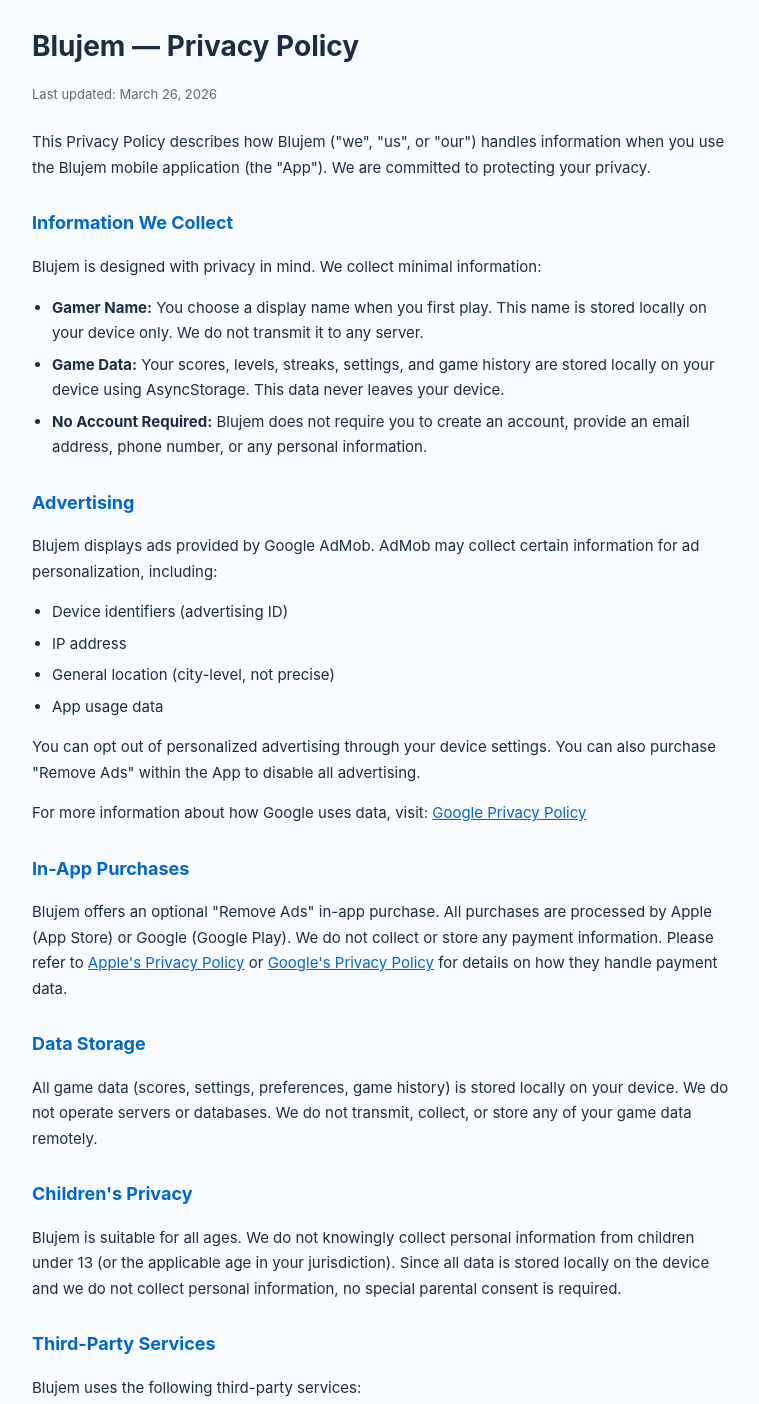
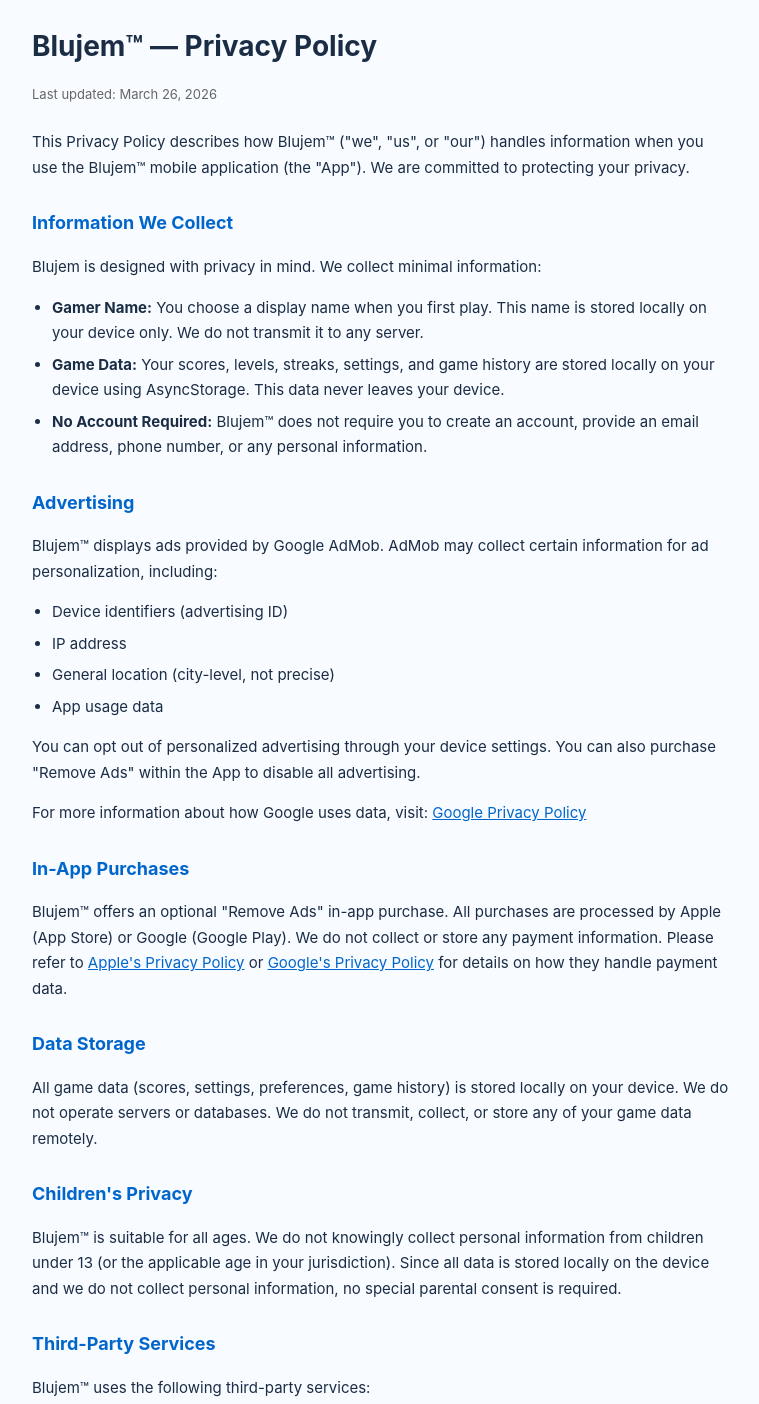
Before and after one commit to Blujemgame/blujem-privacy, a plain HTML site: page index.html in a window 1280 px wide. Shown: the part 20-1424 px from the top of the page, without its empty margins (258-1017 px from the left). Drawn offline with Linux system fonts and the light colour scheme.

Commit message:
Update index.html

```diff
--- a/index.html
+++ b/index.html
@@ -3,7 +3,7 @@
 <head>
   <meta charset="UTF-8">
   <meta name="viewport" content="width=device-width, initial-scale=1.0">
-  <title>Blujem — Privacy Policy</title>
+  <title>Blujem™ — Privacy Policy</title>
   <style>
     body {
       font-family: -apple-system, BlinkMacSystemFont, 'Segoe UI', Roboto, sans-serif;
@@ -24,21 +24,21 @@
   </style>
 </head>
 <body>
-  <h1>Blujem — Privacy Policy</h1>
+  <h1>Blujem™ — Privacy Policy</h1>
   <p class="date">Last updated: March 26, 2026</p>
 
-  <p>This Privacy Policy describes how Blujem ("we", "us", or "our") handles information when you use the Blujem mobile application (the "App"). We are committed to protecting your privacy.</p>
+  <p>This Privacy Policy describes how Blujem™ ("we", "us", or "our") handles information when you use the Blujem™ mobile application (the "App"). We are committed to protecting your privacy.</p>
 
   <h2>Information We Collect</h2>
   <p>Blujem is designed with privacy in mind. We collect minimal information:</p>
   <ul>
     <li><strong>Gamer Name:</strong> You choose a display name when you first play. This name is stored locally on your device only. We do not transmit it to any server.</li>
     <li><strong>Game Data:</strong> Your scores, levels, streaks, settings, and game history are stored locally on your device using AsyncStorage. This data never leaves your device.</li>
-    <li><strong>No Account Required:</strong> Blujem does not require you to create an account, provide an email address, phone number, or any personal information.</li>
+    <li><strong>No Account Required:</strong> Blujem™ does not require you to create an account, provide an email address, phone number, or any personal information.</li>
   </ul>
 
   <h2>Advertising</h2>
-  <p>Blujem displays ads provided by Google AdMob. AdMob may collect certain information for ad personalization, including:</p>
+  <p>Blujem™ displays ads provided by Google AdMob. AdMob may collect certain information for ad personalization, including:</p>
   <ul>
     <li>Device identifiers (advertising ID)</li>
     <li>IP address</li>
@@ -49,16 +49,16 @@
   <p>For more information about how Google uses data, visit: <a href="https://policies.google.com/privacy">Google Privacy Policy</a></p>
 
   <h2>In-App Purchases</h2>
-  <p>Blujem offers an optional "Remove Ads" in-app purchase. All purchases are processed by Apple (App Store) or Google (Google Play). We do not collect or store any payment information. Please refer to <a href="https://www.apple.com/legal/privacy/">Apple's Privacy Policy</a> or <a href="https://policies.google.com/privacy">Google's Privacy Policy</a> for details on how they handle payment data.</p>
+  <p>Blujem™ offers an optional "Remove Ads" in-app purchase. All purchases are processed by Apple (App Store) or Google (Google Play). We do not collect or store any payment information. Please refer to <a href="https://www.apple.com/legal/privacy/">Apple's Privacy Policy</a> or <a href="https://policies.google.com/privacy">Google's Privacy Policy</a> for details on how they handle payment data.</p>
 
   <h2>Data Storage</h2>
   <p>All game data (scores, settings, preferences, game history) is stored locally on your device. We do not operate servers or databases. We do not transmit, collect, or store any of your game data remotely.</p>
 
   <h2>Children's Privacy</h2>
-  <p>Blujem is suitable for all ages. We do not knowingly collect personal information from children under 13 (or the applicable age in your jurisdiction). Since all data is stored locally on the device and we do not collect personal information, no special parental consent is required.</p>
+  <p>Blujem™ is suitable for all ages. We do not knowingly collect personal information from children under 13 (or the applicable age in your jurisdiction). Since all data is stored locally on the device and we do not collect personal information, no special parental consent is required.</p>
 
   <h2>Third-Party Services</h2>
-  <p>Blujem uses the following third-party services:</p>
+  <p>Blujem™ uses the following third-party services:</p>
   <ul>
     <li><strong>Google AdMob:</strong> For displaying advertisements. <a href="https://policies.google.com/privacy">Privacy Policy</a></li>
     <li><strong>Apple App Store / Google Play Store:</strong> For app distribution and in-app purchases.</li>
@@ -82,6 +82,6 @@
   <p>If you have questions about this Privacy Policy, please contact us at:</p>
   <p><strong>Email:</strong> blujemgame@gmail.com</p>
 
-  <p style="margin-top: 32px; color: #888; font-size: 13px;">&copy; 2026 Blujem Games. All rights reserved.</p>
+  <p style="margin-top: 32px; color: #888; font-size: 13px;">&copy; 2026 Blujem™ Game. All rights reserved.</p>
 </body>
 </html>
```
